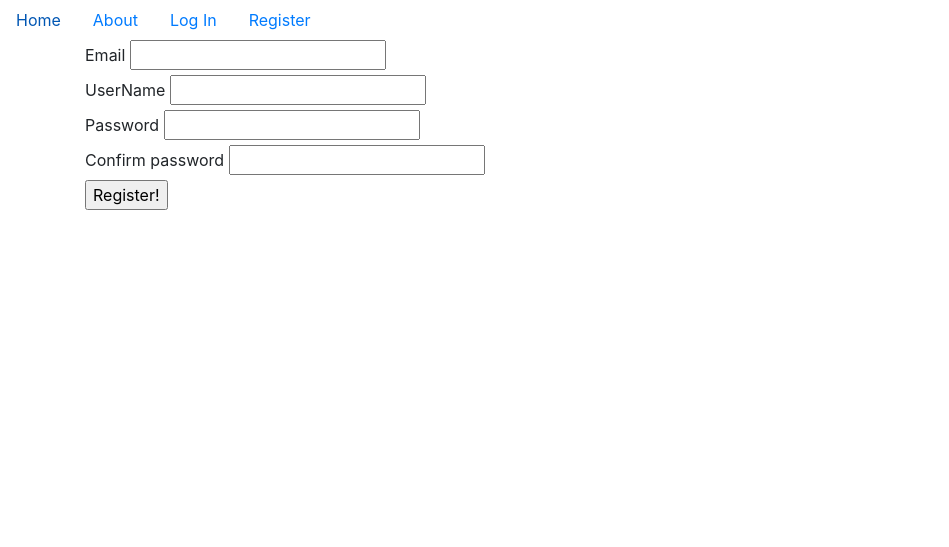
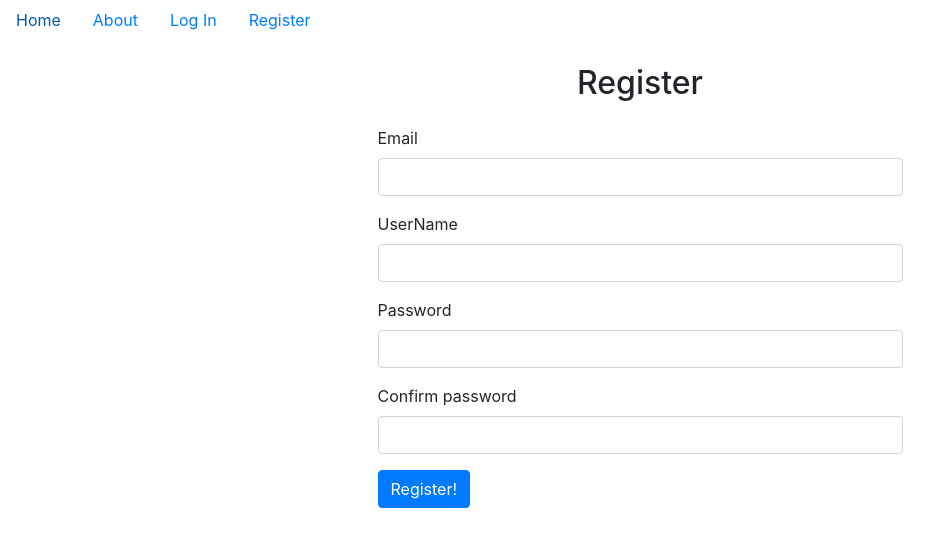
Before and after one commit to vipyan/Social-Comapny-Blog, a Flask app: page /register in a window 1280 px wide. Shown: the top 547 px of the page, without its empty margins (0-949 px from the left). Run offline with Flask 3, Linux system fonts and the light colour scheme; some libraries are stand-ins or nearby versions.

Commit message:
updated readme and html of registration

```diff
--- a/LETScompanyblog/templates/register.html
+++ b/LETScompanyblog/templates/register.html
@@ -1,22 +1,50 @@
 {% extends "base.html" %}
 {% block content %}
+<div class="container mt-4">
     {% with messages = get_flashed_messages() %}
         {% if messages %}
-            <ul>
+            <div class="alert alert-info" role="alert">
+                <ul class="mb-0">
                     {% for message in messages %}
                         <li>{{ message }}</li>
                     {% endfor %}
                 </ul>
+            </div>
         {% endif %}
     {% endwith %}
 
-    <form method="POST">
-        {# This hidden_tag is a CSRF security feature. #}
+    <div class="row justify-content-center">
+        <div class="col-md-6">
+            <h2 class="text-center mb-4">Register</h2>
+            <form method="POST" class="needs-validation" novalidate>
+                {# CSRF security feature #}
                 {{ form.hidden_tag() }}
-        {{ form.email.label }} {{ form.email() }}<br>
-        {{ form.username.label }} {{ form.username() }}<br>
-        {{ form.password.label }} {{ form.password() }}<br>
-        {{ form.pass_confirm.label }} {{ form.pass_confirm() }}<br>
-        {{ form.submit() }}
+
+                <div class="form-group mb-3">
+                    {{ form.email.label(class="form-label") }}
+                    {{ form.email(class="form-control") }}
+                </div>
+
+                <div class="form-group mb-3">
+                    {{ form.username.label(class="form-label") }}
+                    {{ form.username(class="form-control") }}
+                </div>
+
+                <div class="form-group mb-3">
+                    {{ form.password.label(class="form-label") }}
+                    {{ form.password(class="form-control") }}
+                </div>
+
+                <div class="form-group mb-3">
+                    {{ form.pass_confirm.label(class="form-label") }}
+                    {{ form.pass_confirm(class="form-control") }}
+                </div>
+
+                <div class="d-grid">
+                    {{ form.submit(class="btn btn-primary") }}
+                </div>
             </form>
+        </div>
+    </div>
+</div>
 {% endblock %}
```
Also changed, not shown: LETScompanyblog/data.sqlite, LETScompanyblog/static/profile_pics/heaven.jpg (added), readme.md. Lines whose indentation alone changed are shown as unchanged.
